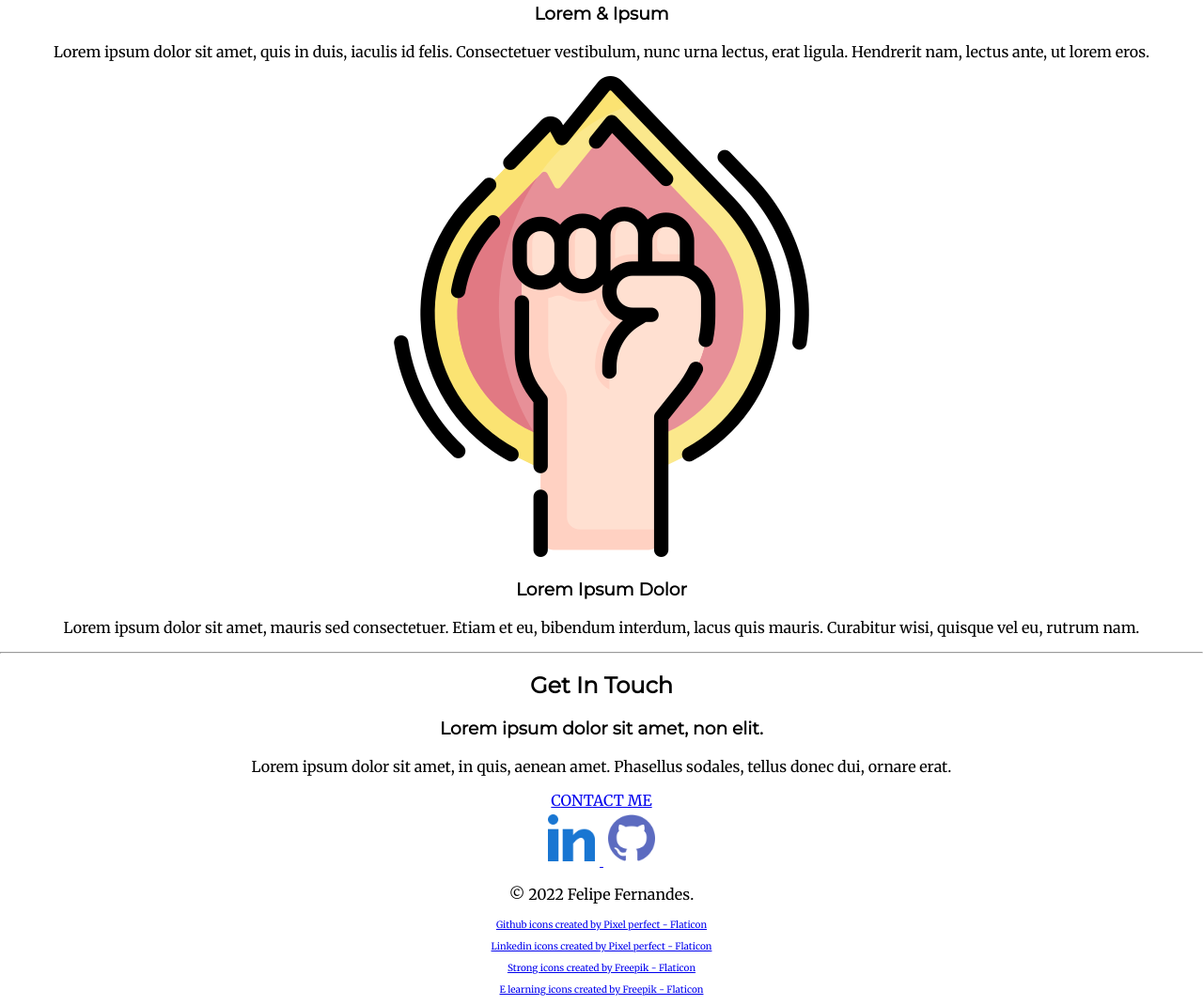
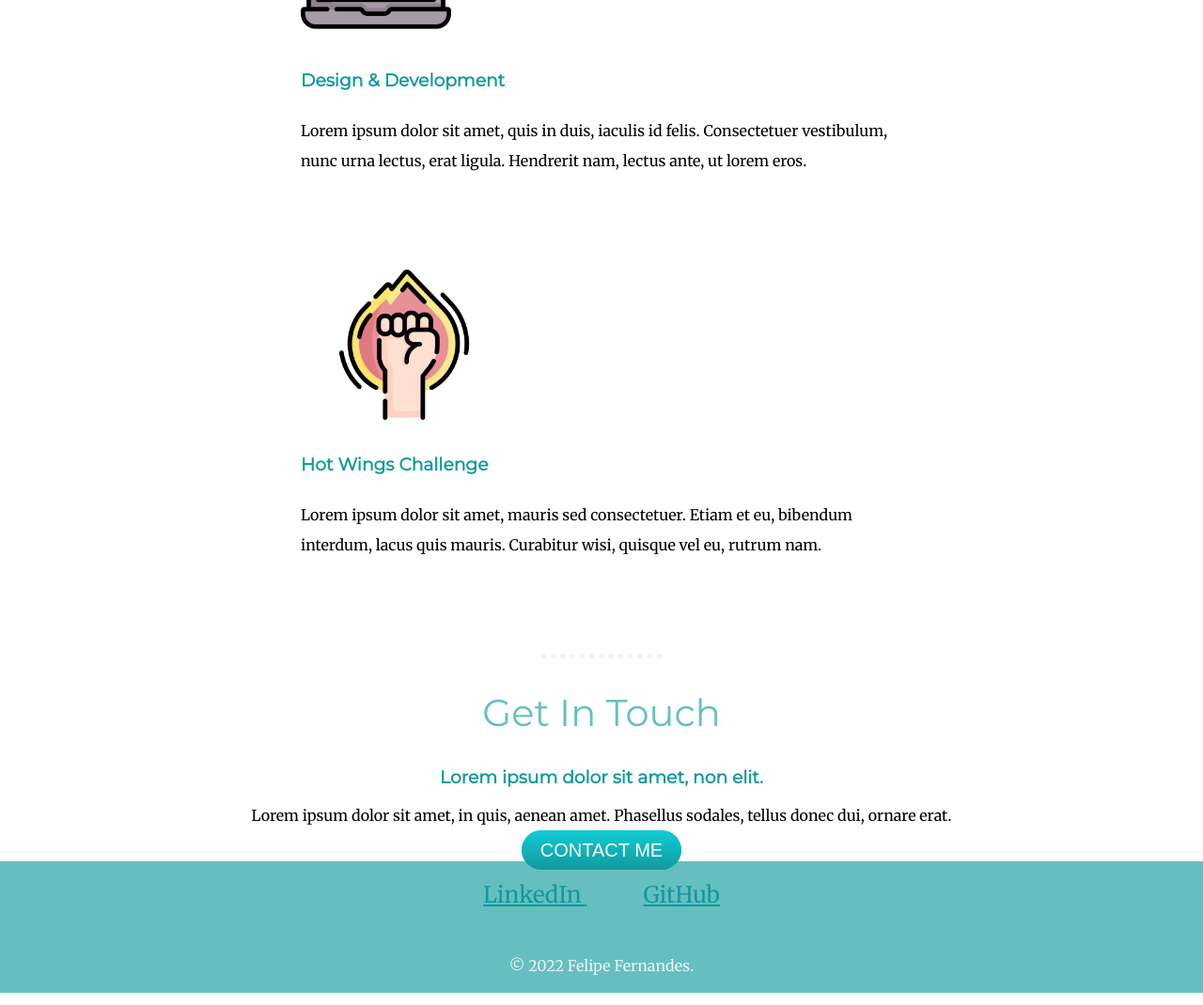
Before and after one commit to Fernandesfelipe1989/my-personal-code, a plain HTML site: page index.html in a window 1280 px wide. Shown: the part 1471-2541 px from the top of the page at 94% size. Drawn offline with Linux system fonts and the light colour scheme.

Commit message:
Studying of float and clear.

```diff
--- a/css/style.css
+++ b/css/style.css
@@ -1,49 +1,122 @@
 /* ---------------- TAG  ---------------- */
+a{
+    color: #11999E;
+}
 body{
     margin: 0;
     font-family: 'Merriweather', serif;
 }
 div{
-
     margin: 0;
     text-align: center;
 }
 h1{
-    margin: 0;
+    color: #66BFBF;
     font-family: 'Sacramento', cursive;
+    font-size: 5.625rem;
+    line-height: 2;
+    margin: 50px auto 0 auto;
+    /* 1rem = 16 px */
 }
 h2{
+    color: #66BFBF;
+    font-family: 'Montserrat', sans-serif;
+    font-size: 2.5rem;
+    font-weight: normal;
+
+}
+h3{
+    color: #11999E;
     font-family: 'Montserrat', sans-serif;
 }
-h3{
-    font-family: 'Montserrat', sans-serif;
+hr{
+    border-color: #EAF6F6;
+    border-style: none;
+    border-top-style: dotted;
+    border-width: 5px;
+    width: 10%;
 }
+
+
+
 
 /* ---------------- CLASS   ---------------- */
 .attribute-icon{
     font-size: 10px;
 }
+.btn {
+    background: #11cdd4;
+    background-image: -webkit-linear-gradient(top, #11cdd4, #11999e);
+    background-image: -moz-linear-gradient(top, #11cdd4, #11999e);
+    background-image: -ms-linear-gradient(top, #11cdd4, #11999e);
+    background-image: -o-linear-gradient(top, #11cdd4, #11999e);
+    background-image: linear-gradient(to bottom, #11cdd4, #11999e);
+    -webkit-border-radius: 28;
+    -moz-border-radius: 28;
+    border-radius: 28px;
+    font-family: Arial;
+    color: #ffffff;
+    font-size: 20px;
+    padding: 10px 20px 10px 20px;
+    text-decoration: none;
+  }
+
+.btn:hover {
+    background: #30e3cb;
+    background-image: -webkit-linear-gradient(top, #30e3cb,  #2bc4ad);
+    background-image: -moz-linear-gradient(top, #30e3cb,  #2bc4ad);
+    background-image: -ms-linear-gradient(top, #30e3cb,  #2bc4ad);
+    background-image: -o-linear-gradient(top, #30e3cb,  #2bc4ad);
+    background-image: linear-gradient(to bottom, #30e3cb,  #2bc4ad);
+    text-decoration: none;
+}
 .bottom-cloud{
+    bottom: 300px;
+    left: 300px;
     position: absolute;
-    left: 300px;
-    bottom: 300px;
+}
+.bottom-container{
+    background-color: #66BFBF;
+    height: 100px;
+    padding: 20px;
+}
+.contact-me{
+    text-align: center;
+}
+.footer-link{
+    color: #11999E;
+    margin: 30px;
+    font-size: 1.5rem;
+}
+.logo{
+    margin: 5px;
+    width: 50px;
+}
+.middle-container{
+
 
 }
-/* .bottom-container{
-    background-color: blueviolet;
-    height: 200px;
-    width: 200px;
-} */
-.logo{
-    width: 50px;
-    margin: 5px;
+.right-user{
+    margin: 50px auto;
+    color:#EAF6F6;
 }
-/* .middle-container{
-    background-color: blue;
-    height: 200px;
-    width: 200px;
-
-} */
+.skill-1-img{
+    width: 25%;
+    /* float: left; */
+    margin-right: 30px;
+}
+.skill-2-img{
+    width: 25%;
+    /* float: right; */
+    margin-left: 30px;
+}
+.skill-row{
+    margin: 100px auto;
+    width: 50%;
+    /* height: auto; */
+    text-align: left;
+    line-height: 2;
+}
 .top-cloud{
     position: absolute;
     right: 300px;
@@ -51,12 +124,10 @@ h3{
 }
 .top-container{
     background-color: #E4F9F5;
+    padding-top: 100px;
     position: relative;
-    padding-top: 100px;
 }
-
 /* ---------------- ID   ---------------- */
 #user-image{
     border-radius: 20px;
-
 }
--- a/index.html
+++ b/index.html
@@ -15,7 +15,7 @@
         <div class="top-container">
             <img class="top-cloud" src="./images/cloud.png" alt="cloud-img">
             <h1>I'm Felipe.</h1>
-            <p>a python programmer</p>
+            <h2>a python programmer</h2>
             <img class="bottom-cloud" src="./images/cloud.png" alt="cloud-img">
             <img src="./images/mountain.png" alt="mountain-img">
         </div>
@@ -29,13 +29,13 @@
             <div class="skills">
               <h2>My Skills.</h2>
               <div class="skill-row">
-                <img class="" src="./images/elearning.png" alt="Felipe-skills">
-                <h3>Lorem & Ipsum</h3>
+                <img class="skill-1-img" src="./images/elearning.png" alt="Felipe-skills">
+                <h3>Design & Development</h3>
                 <p>Lorem ipsum dolor sit amet, quis in duis, iaculis id felis. Consectetuer vestibulum, nunc urna lectus, erat ligula. Hendrerit nam, lectus ante, ut lorem eros.</p>
               </div>
               <div class="skill-row">
-                <img class="" src="./images/motivation.png" alt="my-skills">
-                <h3>Lorem Ipsum Dolor</h3>
+                <img class="skill-2-img" src="./images/motivation.png" alt="my-skills">
+                <h3>Hot Wings Challenge</h3>
                 <p>Lorem ipsum dolor sit amet, mauris sed consectetuer. Etiam et eu, bibendum interdum, lacus quis mauris. Curabitur wisi, quisque vel eu, rutrum nam.</p>
               </div>
             </div>
@@ -51,18 +51,20 @@
 
           <div class="bottom-container">
             <a class="footer-link" href="https://www.linkedin.com/in/felipe-o-fernandes/">
-                <img class="logo" src="./images/linkedin.png"  title="Linkedin: Felipe Fernandes">
+                LinkedIn
+                <!-- <img class="logo" src="./images/linkedin.png"  title="Linkedin: Felipe Fernandes"> -->
             </a>
             <a class="footer-link"  href="https://github.com/Fernandesfelipe1989" target="_blank" rel="noopener noreferrer">
-                <img class="logo" src="./images/github.png"  title="GitHub: Felipe O Fernandes">
+              GitHub
+                <!-- <img class="logo" src="./images/github.png"  title="GitHub: Felipe O Fernandes"> -->
             </a>
-            <p>© 2022 Felipe Fernandes.</p>
-            <div class="attribute-icon">
+            <p class="right-user">© 2022 Felipe Fernandes.</p>
+            <!-- <div class="attribute-icon">
                 <p><a href="https://www.flaticon.com/free-icons/github" title="github icons">Github icons created by Pixel perfect - Flaticon</a></p>
                 <p><a href="https://www.flaticon.com/free-icons/linkedin" title="linkedin icons">Linkedin icons created by Pixel perfect - Flaticon</a></p>
                 <p><a href="https://www.flaticon.com/free-icons/strong" title="strong icons">Strong icons created by Freepik - Flaticon</a></p>
                 <p><a href="https://www.flaticon.com/free-icons/e-learning" title="e learning icons">E learning icons created by Freepik - Flaticon</a></p>
-            </div>
+            </div> -->
 
           </div>
 
```
